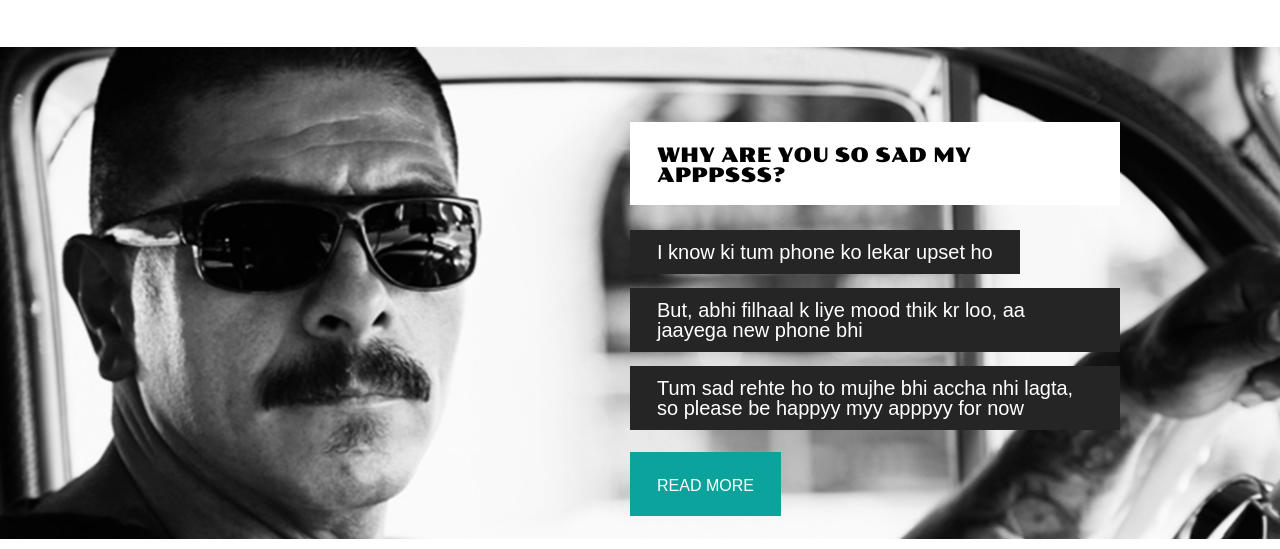
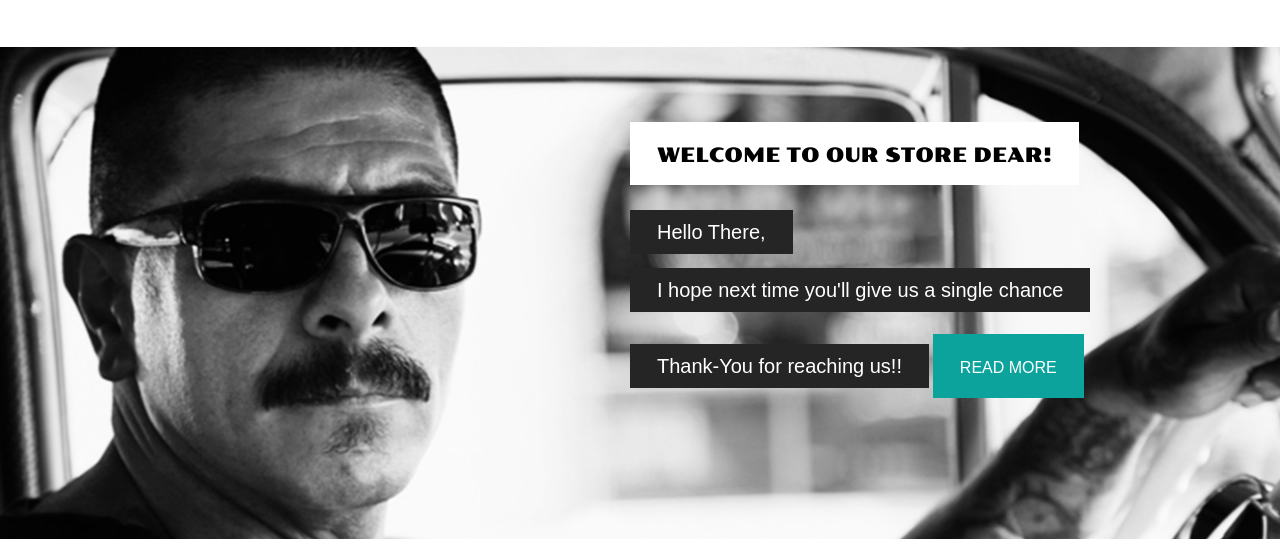
Before and after one commit to Kesshav28/mustacheenthusiast, a plain HTML site: page index.html in a window 1280 px wide. Shown: the part 214-763 px from the top of the page. Drawn offline with Linux system fonts and the light colour scheme.

Commit message:
Update index.html

```diff
--- a/index.html
+++ b/index.html
@@ -36,10 +36,10 @@
 		<div id="featured">
 			<img src="images/the-beacon.jpg" alt="">
 			<div>
-				<h2>why are you so sad my apppsss?</h2>
-				<span>I know ki tum phone ko lekar upset ho</span>
-				<span>But, abhi filhaal k liye mood thik kr loo, aa jaayega new phone bhi</span>
-				<span>Tum sad rehte ho to mujhe bhi accha nhi lagta, so please be happyy myy apppyy for now</span>
+				<h2>Welcome to our Store dear!</h2>
+				<span>Hello There, </span>
+				<span>I hope next time you'll give us a single chance</span>
+				<span>Thank-You for reaching us!!</span>
 				<a href="blog-single-post.html" class="more">read more</a>
 			</div>
 		</div>
```
